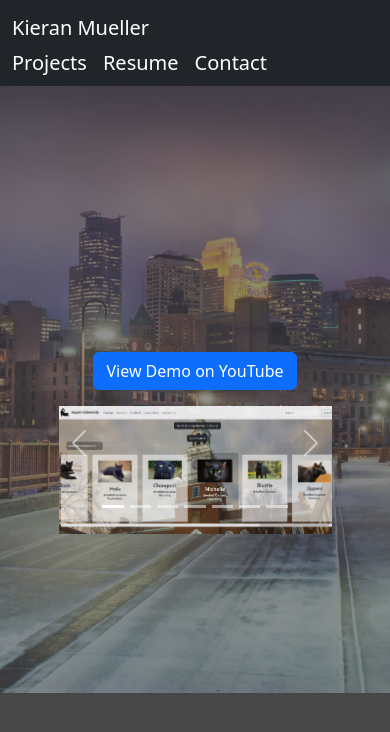
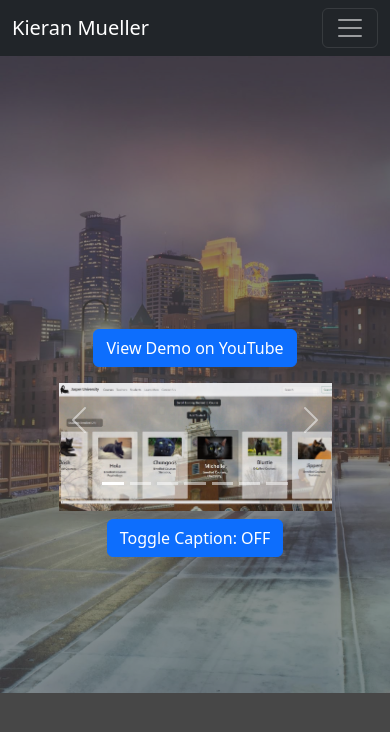
Before and after one commit to KieranMueller/Portfolio, a React (Create React App) app: page /projects in a window 390 px wide. Shown: the top 732 px of the page. Built offline with nearby package versions, Linux system fonts and the light colour scheme.

Commit message:
home page mobile fixes

```diff
--- a/src/components/Home.jsx
+++ b/src/components/Home.jsx
@@ -38,7 +38,6 @@ export default function Home() {
                     <div class='card bg-dark' id='desc-card'>
                         <div class='card-body' id='desc-text-div'>
                             <h5 class='card-text'>Hey There!</h5>
-                            []
                             <p class='card-text'>
                                 My name is Kieran and I'm a 24 year old,
                                 aspiring full-stack developer from Minneapolis,
--- a/src/components/Nav.jsx
+++ b/src/components/Nav.jsx
@@ -8,7 +8,7 @@ export default function Nav() {
                 <Link class='navbar-brand' to={'/'}>
                     Kieran Mueller
                 </Link>
-                <div>
+                <div id='nav-options'>
                     <Link class='navbar-brand' to={'/projects'}>
                         Projects
                     </Link>
@@ -20,15 +20,16 @@ export default function Nav() {
                     </Link>
                 </div>
 
-                {/* <button
+                <button
                     class='navbar-toggler'
                     type='button'
+                    id='nav-burger'
                     data-bs-toggle='offcanvas'
                     data-bs-target='#offcanvasDarkNavbar'
                     aria-controls='offcanvasDarkNavbar'
                     aria-label='Toggle navigation'>
                     <span class='navbar-toggler-icon'></span>
-                </button> */}
+                </button>
                 <div
                     class='offcanvas offcanvas-end text-bg-dark'
                     tabindex='-1'
--- a/src/components/Projects.jsx
+++ b/src/components/Projects.jsx
@@ -2,6 +2,30 @@ import React from 'react'
 import { Link } from 'react-router-dom'
 
 export default function Projects() {
+    let [cap, setCap] = React.useState('OFF')
+
+    const toggleCaption = () => {
+        if (cap === 'OFF') {
+            setCap('ON')
+            document.querySelector('#cap1').style.opacity = 0
+            document.querySelector('#cap2').style.opacity = 0
+            document.querySelector('#cap3').style.opacity = 0
+            document.querySelector('#cap4').style.opacity = 0
+            document.querySelector('#cap5').style.opacity = 0
+            document.querySelector('#cap6').style.opacity = 0
+            document.querySelector('#cap7').style.opacity = 0
+        } else if (cap === 'ON') {
+            document.querySelector('#cap1').style.opacity = 0.9
+            document.querySelector('#cap2').style.opacity = 0.9
+            document.querySelector('#cap3').style.opacity = 0.9
+            document.querySelector('#cap4').style.opacity = 0.9
+            document.querySelector('#cap5').style.opacity = 0.9
+            document.querySelector('#cap6').style.opacity = 0.9
+            document.querySelector('#cap7').style.opacity = 0.9
+            setCap('OFF')
+        }
+    }
+
     return (
         <div id='project-container'>
             <div id='carouselExampleIndicators' class='carousel slide'>
@@ -61,7 +85,9 @@ export default function Projects() {
                             class='d-block w-100'
                             alt='coding project 1'
                         />
-                        <div class='carousel-caption d-none d-md-block'>
+                        <div
+                            class='carousel-caption d-none d-md-block'
+                            id='cap1'>
                             <h5>Jasper University (Personal Project)</h5>
                             <p>
                                 Humerous Cat University (single page app)
@@ -94,7 +120,9 @@ export default function Projects() {
                             class='d-block w-100'
                             alt='coding project 2'
                         />
-                        <div class='carousel-caption d-none d-md-block'>
+                        <div
+                            class='carousel-caption d-none d-md-block'
+                            id='cap2'>
                             <h5>Dump N' Change (Personal Project)</h5>
                             <p>
                                 Single page app with full CRUD functionality.
@@ -120,7 +148,9 @@ export default function Projects() {
                             class='d-block w-100'
                             alt='coding project 3'
                         />
-                        <div class='carousel-caption d-none d-md-block'>
+                        <div
+                            class='carousel-caption d-none d-md-block'
+                            id='cap3'>
                             <h5>My First CRUD App (Personal Project)</h5>
                             <p>
                                 Created a simple CRUD application with a Java
@@ -145,7 +175,9 @@ export default function Projects() {
                             class='d-block w-100'
                             alt='coding project 4'
                         />
-                        <div class='carousel-caption d-none d-md-block'>
+                        <div
+                            class='carousel-caption d-none d-md-block'
+                            id='cap4'>
                             <h5>Twitter API (Cook Systems FastTrack'D)</h5>
                             <p>
                                 Implemented a functional Twitter (clone) API
@@ -174,7 +206,9 @@ export default function Projects() {
                             class='d-block w-100'
                             alt='coding project 5'
                         />
-                        <div class='carousel-caption d-none d-md-block'>
+                        <div
+                            class='carousel-caption d-none d-md-block'
+                            id='cap5'>
                             <h5>Quiz API (Cook Systems FastTrack'D)</h5>
                             <p>
                                 Solo project created with Java Spring Boot and
@@ -200,7 +234,9 @@ export default function Projects() {
                             class='d-block w-100'
                             alt='coding project 6'
                         />
-                        <div class='carousel-caption d-none d-md-block'>
+                        <div
+                            class='carousel-caption d-none d-md-block'
+                            id='cap6'>
                             <h5>Quizler (Cook Systems FastTrack'D)</h5>
                             <p>
                                 Javascript assignment implementing three utility
@@ -227,7 +263,9 @@ export default function Projects() {
                             class='d-block w-100'
                             alt='coding project 6'
                         />
-                        <div class='carousel-caption d-none d-md-block'>
+                        <div
+                            class='carousel-caption d-none d-md-block'
+                            id='cap7'>
                             <h5>My First Website</h5>
                             <p>
                                 Created this website shortly after learning HTML
@@ -260,6 +298,12 @@ export default function Projects() {
                     <span class='visually-hidden'>Next</span>
                 </button>
             </div>
+            <button
+                onClick={toggleCaption}
+                className='btn btn-primary'
+                id='toggle-caption-btn'>
+                Toggle Caption: {cap}
+            </button>
         </div>
     )
 }
--- a/src/index.css
+++ b/src/index.css
@@ -21,6 +21,7 @@ svg {
 #home-container {
     display: flex;
     justify-content: center;
+    align-items: center;
 }
 
 #home-container-1 {
@@ -89,6 +90,8 @@ svg {
 #desc {
     max-height: 14rem;
     overflow-y: scroll;
+    -ms-overflow-style: none;
+    scrollbar-width: none;
 }
 
 #desc-card {
@@ -100,24 +103,16 @@ svg {
     max-height: 30rem;
     overflow-y: scroll;
     padding: 5px;
+    -ms-overflow-style: none;
+    scrollbar-width: none;
 }
 
 #desc-card::-webkit-scrollbar {
     display: none;
 }
 
-#desc-card {
-    -ms-overflow-style: none;
-    scrollbar-width: none;
-}
-
 #desc::-webkit-scrollbar {
     display: none;
-}
-
-#desc {
-    -ms-overflow-style: none;
-    scrollbar-width: none;
 }
 
 #desc-card:hover {
@@ -126,11 +121,51 @@ svg {
     box-shadow: 10px 10px 10px rgba(0, 0, 0, 0.455);
 }
 
+#nav-burger {
+    display: none;
+}
+
 @media screen and (max-width: 700px) {
+    #nav-burger {
+        display: block;
+    }
+
+    #nav-options {
+        display: none;
+    }
+
+    #home-container {
+        flex-direction: column-reverse;
+    }
+
+    #prof-card {
+        padding: 1rem;
+        margin-top: 5rem;
+        opacity: 0.9;
+        box-shadow: 5px 5px 5px rgba(0, 0, 0, 0.562);
+        transition: 0.3s;
+        max-height: 33rem;
+        max-width: 100vw;
+        margin-left: 0;
+    }
+
     #prof-card:hover {
         scale: 1;
         opacity: 0.9;
         box-shadow: 5px 5px 5px rgba(0, 0, 0, 0.562);
+    }
+
+    #desc-card {
+        margin-top: 5rem;
+        width: 90vw;
+        opacity: 0.9;
+        box-shadow: 5px 5px 5px rgba(0, 0, 0, 0.453);
+        transition: 0.3s;
+        max-height: 30rem;
+        overflow-y: scroll;
+        padding: 5px;
+        -ms-overflow-style: none;
+        scrollbar-width: none;
     }
 
     #desc-card:hover {
@@ -164,9 +199,14 @@ svg {
     padding-top: 5vh;
     margin: auto;
     display: flex;
+    flex-direction: column;
     justify-content: center;
     align-items: center;
     height: 100vh;
+}
+
+#toggle-caption-btn {
+    margin-top: 8px;
 }
 
 .carousel-caption {
```
Also changed, not shown: 10 other files (tests, documents, lock files or other folders).
